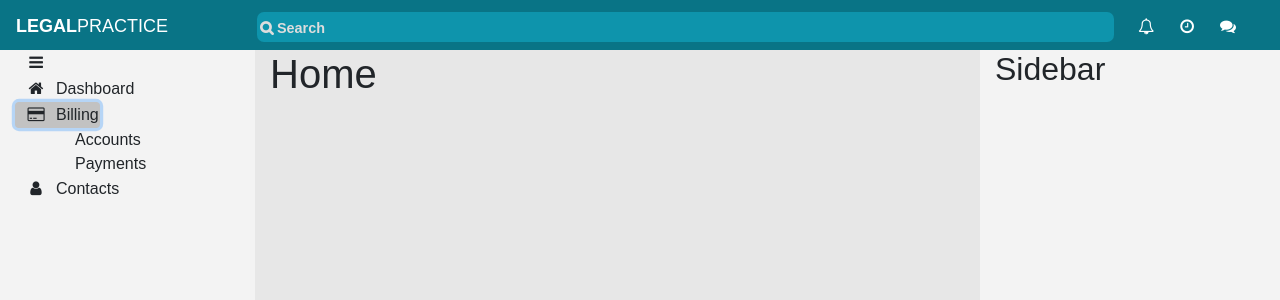
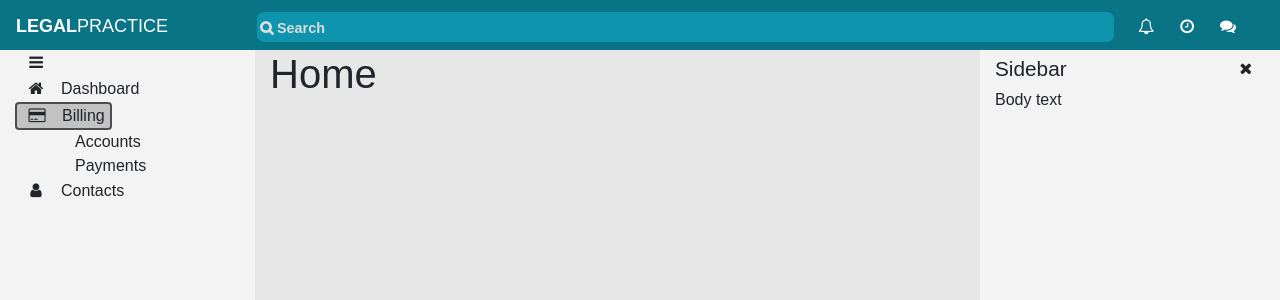
Before and after one commit to loganeb/savvy-react-proj, a React app: page / in a window 1280 px wide. Both pictures are taken after a click on the button "Billing". Shown: the top 300 px of the page. Built offline with nearby package versions, Linux system fonts and the light colour scheme.

Commit message:
Add toggle to sidebar

```diff
--- a/src/components/Layout.tsx
+++ b/src/components/Layout.tsx
@@ -7,7 +7,42 @@ import Header from "./Header";
 import Menu from "./Menu";
 import Sidebar from "./Sidebar";
 
-class Layout extends React.Component <{}> {
+interface LayoutState {// tslint:disable-line
+    sideBarHeader: string;
+    sideBarContent: any;
+    sideBarVisible: boolean;
+}
+
+class Layout extends React.Component <{}, LayoutState> {
+    constructor() {
+        super();
+        this.state = {
+            sideBarContent: "",
+            sideBarHeader: "",
+            sideBarVisible: true,
+        };
+        this.toggleSideBar = this.toggleSideBar.bind(this);
+    }
+
+    public toggleSideBar(): void {
+        this.setState({
+            sideBarVisible: !this.state.sideBarVisible,
+        });
+    }
+
+    public sideBar() {
+        if (this.state.sideBarVisible) {
+            return(
+                <Sidebar
+                    display={true}
+                    content={{header: "Sidebar", body: "Body text"}}
+                    toggleDisplay={this.toggleSideBar}
+                />
+            );
+        }
+        return;
+    }
+
     public render() {
         return(
             <div className="Layout">
@@ -24,7 +59,7 @@ class Layout extends React.Component <{}> {
                                     <Route component={Home} />
                                 </Switch>
                             </div>
-                            <Sidebar display={true} />
+                            {this.sideBar()}
                         </div>
                     </div>
                 </Router>
--- a/src/components/Menu.tsx
+++ b/src/components/Menu.tsx
@@ -76,14 +76,14 @@ class Menu extends React.Component <RouteComponentProps, MenuState> {
             }
             // Current menu item selected
             if (this.state.subMenuId === id) {
-                document.getElementById(id).style.display = "none";
+                subMenu.style.display = "none";
                 this.setState({
                     subMenuId: "",
                 });
                 return;
             }
             // New menu item selected
-            document.getElementById(id).style.display = "inline";
+            subMenu.style.display = "inline";
             this.setState({
                 subMenuId: id,
             });
@@ -126,14 +126,15 @@ class Menu extends React.Component <RouteComponentProps, MenuState> {
                             className="menu-btn btn"
                             onClick={this.toggleSubMenu("billing-menu")}
                             onBlur={this.toggleSubMenu("")}
+                            tabIndex={0}
                         >
                             <i className="fa fa-credit-card" aria-hidden="true" />
                             <span className="menu-text">Billing</span>
                         </button>
                         <div id="billing-menu" className="sub-menu">
                                 <ul>
-                                    <li>Accounts</li>
-                                    <li>Payments</li>
+                                    <li tabIndex={0}>Accounts</li>
+                                    <li tabIndex={0}>Payments</li>
                                 </ul>
                         </div>
                     </li>
@@ -148,8 +149,8 @@ class Menu extends React.Component <RouteComponentProps, MenuState> {
                         </button>
                         <div id="contacts-menu" className="sub-menu">
                                 <ul>
-                                    <li>Contact 1</li>
-                                    <li>Contact 2</li>
+                                    <li tabIndex={0}>Contact 1</li>
+                                    <li tabIndex={0}>Contact 2</li>
                                 </ul>
                         </div>
                     </li>
--- a/src/components/Sidebar.tsx
+++ b/src/components/Sidebar.tsx
@@ -2,17 +2,26 @@ import * as React from "react";
 
 interface SideBarProps { // tslint:disable-line
     display: boolean;
+    content: {
+        header: string,
+        body: any,
+    };
+    toggleDisplay(): void;
 }
 
-interface SideBarState { // tslint:disable-line
-    content: [];
-}
-
-class Sidebar extends React.Component <SideBarProps, SideBarState> {
+class Sidebar extends React.Component <SideBarProps, {}> {
     public render() {
         return(
-            <div className="Sidebar col">
-                <h2>Sidebar</h2>
+            <div className="Sidebar col" id="sidebar">
+                <div className="sidebar-header">
+                    <span>{this.props.content.header}</span>
+                    <button className="close-btn btn" onClick={this.props.toggleDisplay}>
+                        <i className="fa fa-times" aria-hidden="true"/>
+                    </button>
+                </div>
+                <div className="sidebar-body">
+                    {this.props.content.body}
+                </div>
             </div>
         );
     }
--- a/src/static/scss/index.scss
+++ b/src/static/scss/index.scss
@@ -98,10 +98,17 @@ body{
         padding: 0;
 
         i{ width: 40px; }
+
+        .menu-text{
+            padding: 5px;
+        }
     }
 
-    .menu-btn:focus{
+    .btn:focus{
         background: rgb(194, 194, 194);
+        outline-color: rgb(0, 0, 0);
+        border: 2px solid rgba(0,0,0,0.6);
+        box-shadow: none;
     }
 
     .sub-menu{
@@ -143,4 +150,13 @@ body{
 .Sidebar {
     background: $content-bg;
     max-width: 300px;
+
+    .sidebar-header{
+        display: flex;
+        justify-content: space-between;
+        align-items: center;
+        flex-direction: row;
+        flex-wrap: nowrap;
+        font-size: 1.3em;
+    }
 }
```
